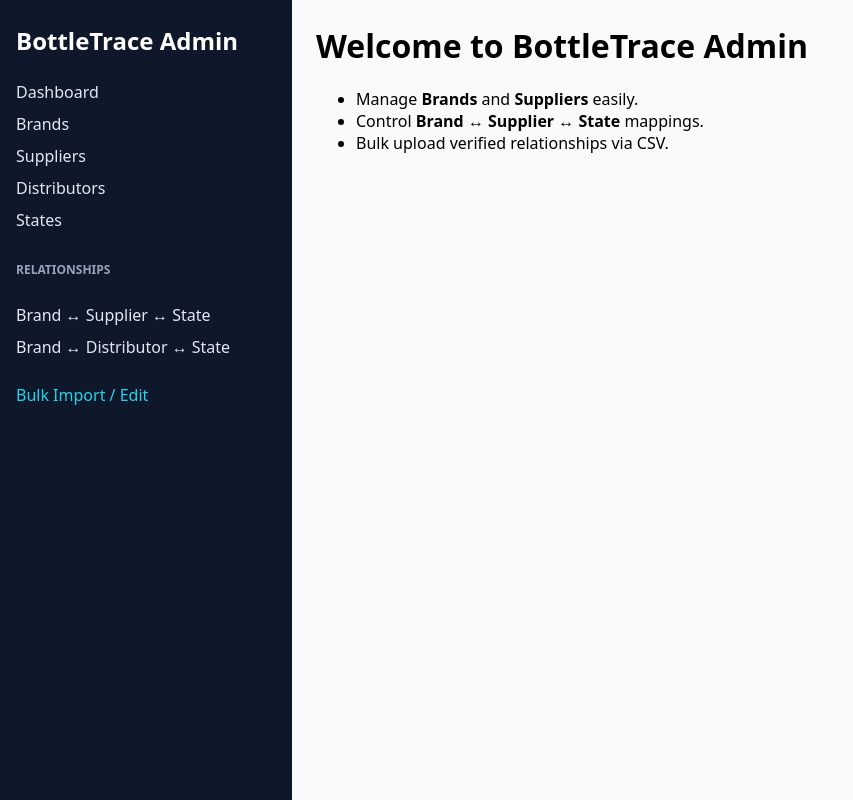
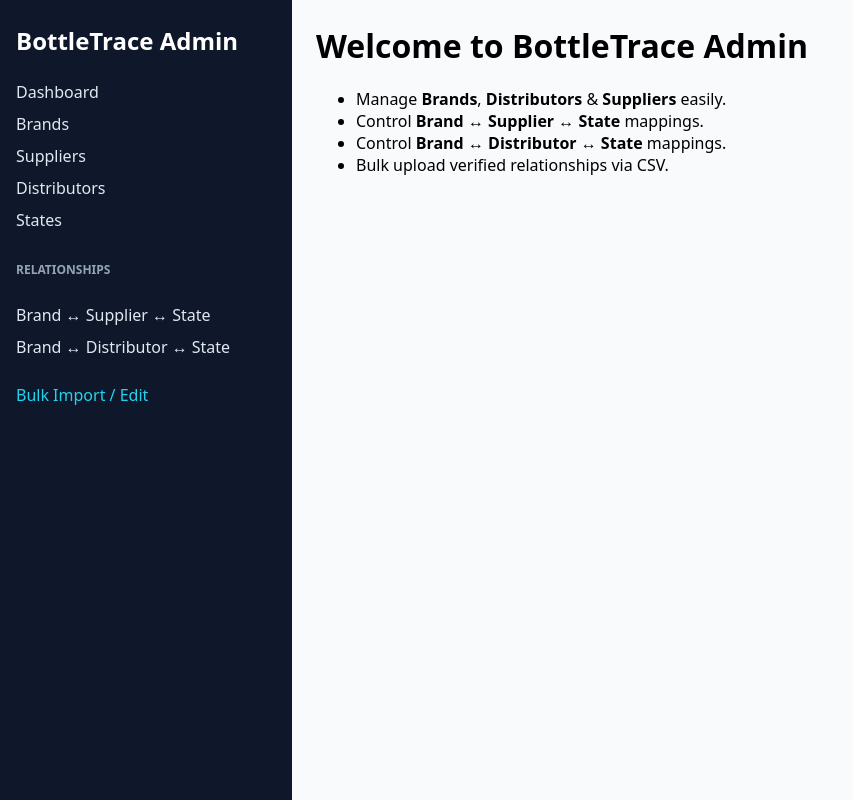
Before and after one commit to coa4550/bottletrace-admin, a Next.js app: page / in a window 1280 px wide. Shown: the whole page, without its empty margins (0-853 px from the left). Built offline with nearby package versions, Linux system fonts and the light colour scheme.

Commit message:
Added Distributors page and sidebar link

```diff
--- a/app/page.js
+++ b/app/page.js
@@ -3,8 +3,9 @@ export default function Page() {
     <div>
       <h1 style={{ marginTop: 0 }}>Welcome to BottleTrace Admin</h1>
       <ul>
-        <li>Manage <b>Brands</b> and <b>Suppliers</b> easily.</li>
+        <li>Manage <b>Brands</b>, <b>Distributors</b> & <b>Suppliers</b> easily.</li>
         <li>Control <b>Brand ↔ Supplier ↔ State</b> mappings.</li>
+        <li>Control <b>Brand ↔ Distributor ↔ State</b> mappings.</li>
         <li>Bulk upload verified relationships via CSV.</li>
       </ul>
     </div>
```
